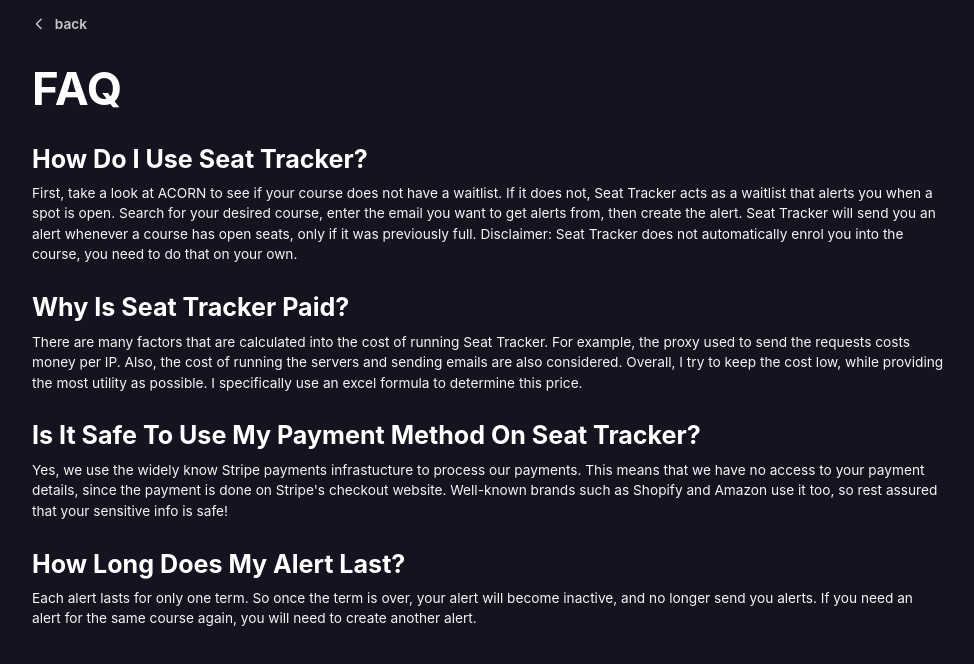
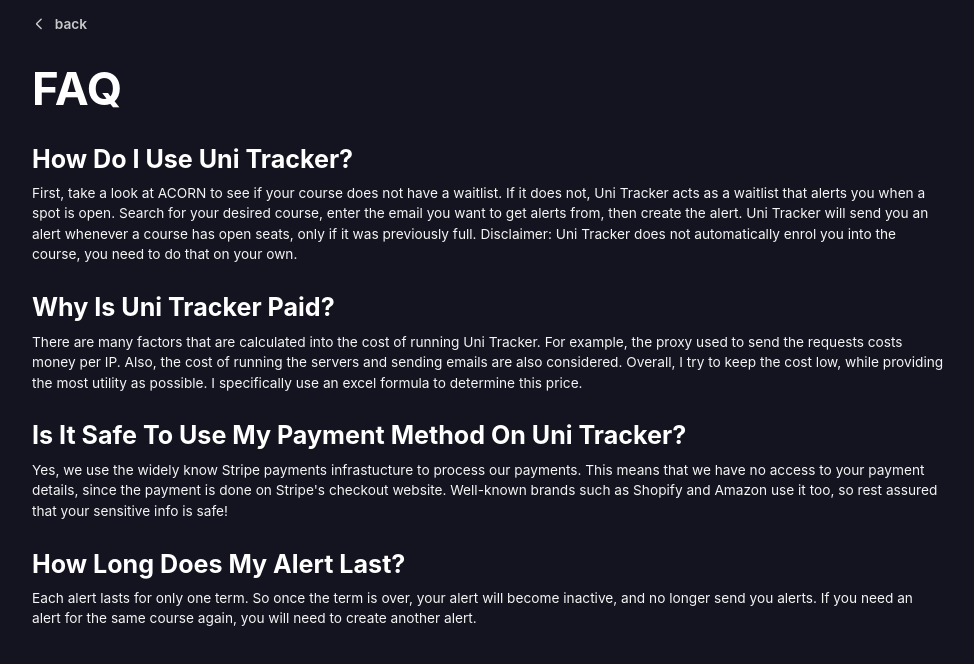
Before and after one commit to arian-fallahpour/seat-tracker, a Next.js app: page /faq in a window 1280 px wide. Shown: the top 664 px of the page, without its empty margins (9-983 px from the left). Built offline with nearby package versions, Linux system fonts and the light colour scheme.

Commit message:
testing update

```diff
--- a/data/business-data.js
+++ b/data/business-data.js
@@ -1,5 +1,5 @@
 const businessData = {
-  name: "Seat Tracker",
+  name: "Uni Tracker",
   stripe: {
     alertPriceID: "price_1QvAO6GLcRGY5lHyxO59Lvkv",
   },
```
